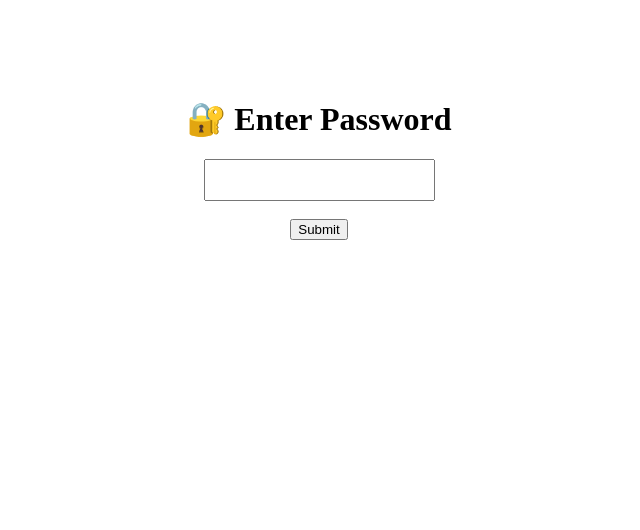
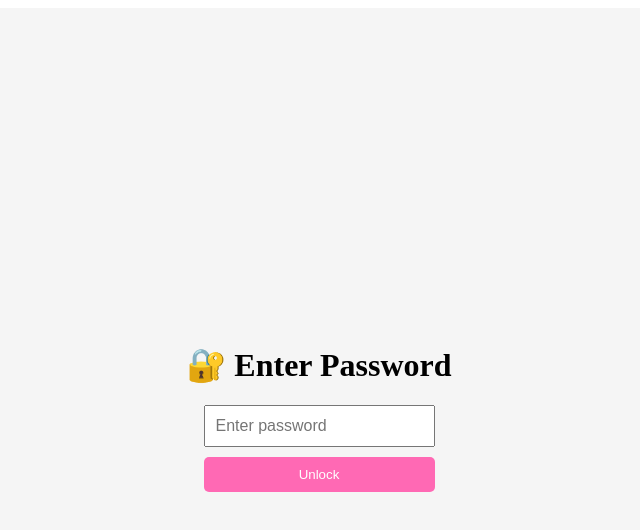
Before and after one commit to Nausherwan786786/sorry, a Next.js app: page /login in a window 1280 px wide. Shown: the top 530 px of the page, without its empty margins (321-961 px from the left). Built offline with nearby package versions, Linux system fonts and the light colour scheme.

Commit message:
Update login.js

```diff
--- a/src/pages/login.js
+++ b/src/pages/login.js
@@ -1,4 +1,3 @@
-// src/pages/login.js
 import { useState } from 'react';
 import { useRouter } from 'next/router';
 
@@ -6,7 +5,8 @@ export default function LoginPage() {
   const [password, setPassword] = useState('');
   const router = useRouter();
 
-  const checkPassword = () => {
+  const checkPassword = (e) => {
+    e.preventDefault();
     if (password === '12345') {
       localStorage.setItem('authorized', 'true');
       router.push('/');
@@ -16,16 +16,27 @@ export default function LoginPage() {
   };
 
   return (
-    <div style={{ textAlign: 'center', marginTop: '100px' }}>
+    <div style={{
+      display: 'flex',
+      justifyContent: 'center',
+      alignItems: 'center',
+      height: '100vh',
+      background: '#f5f5f5',
+      flexDirection: 'column'
+    }}>
       <h1>🔐 Enter Password</h1>
+      <form onSubmit={checkPassword} style={{ display: 'flex', flexDirection: 'column', gap: '10px' }}>
         <input
           type="password"
+          placeholder="Enter password"
           value={password}
           onChange={(e) => setPassword(e.target.value)}
           style={{ padding: '10px', fontSize: '16px' }}
         />
-      <br /><br />
-      <button onClick={checkPassword}>Submit</button>
+        <button type="submit" style={{ padding: '10px', backgroundColor: 'hotpink', color: '#fff', border: 'none', borderRadius: '5px' }}>
+          Unlock
+        </button>
+      </form>
     </div>
   );
 }
```
Lines whose indentation alone changed are shown as unchanged.
